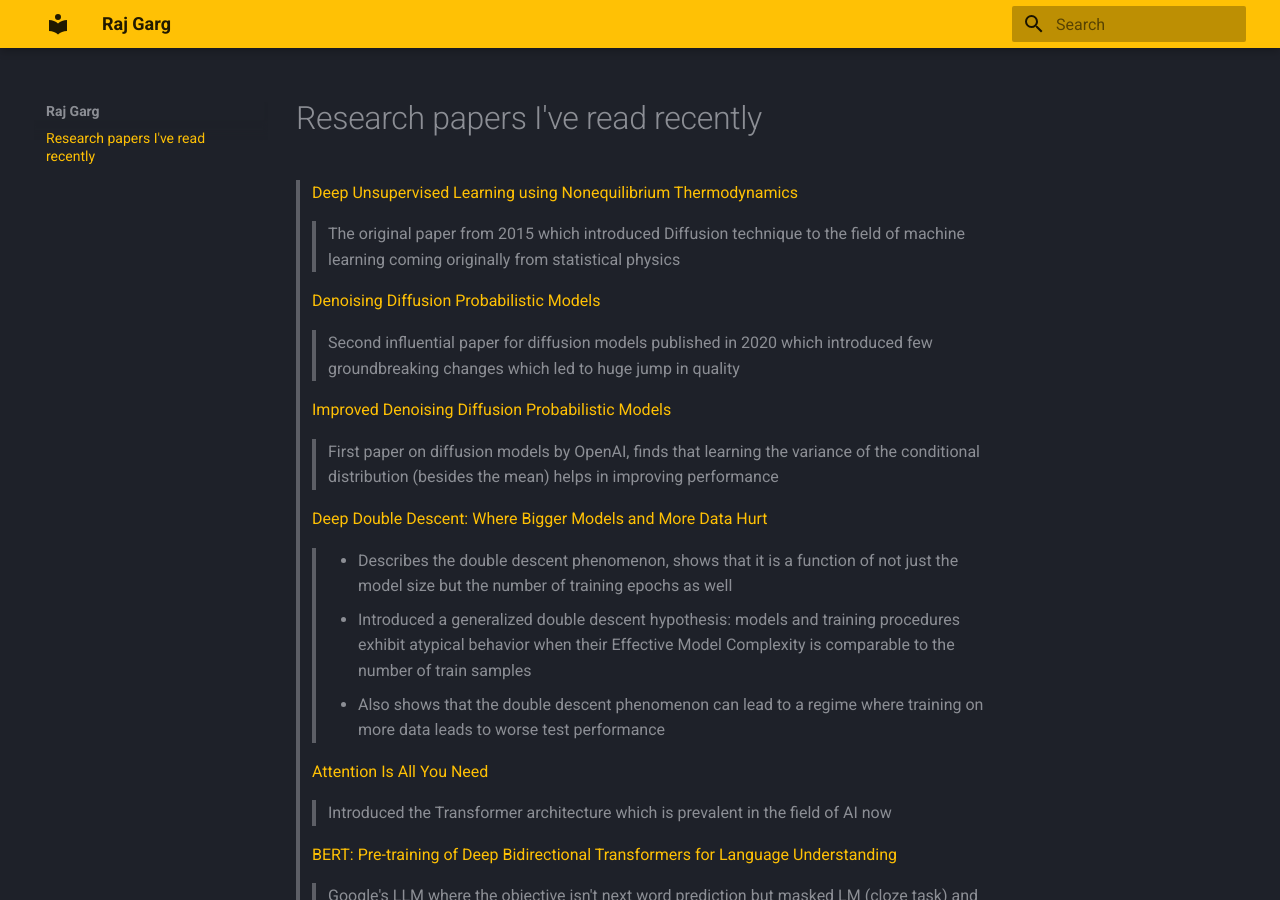
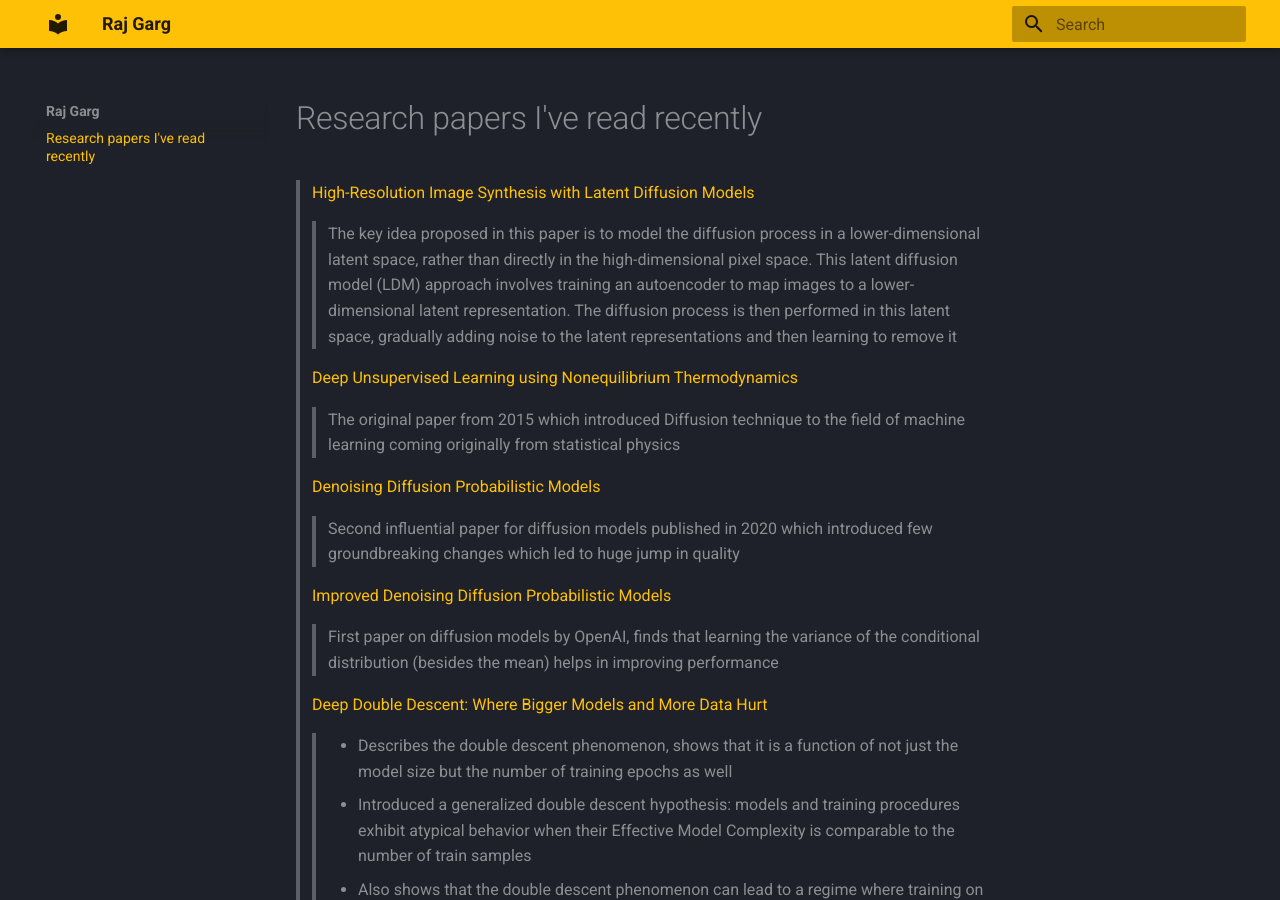
Before and after one commit to rajgarg021/blog, an MkDocs documentation site: the page built from docs/index.md, in a window 1280 px wide and 900 px high. Built offline with MkDocs 1.6.1 and Material for MkDocs 9.7.7, drawn with Linux system fonts in a browser that asks for light colours.

Commit message:
added more papers

```diff
--- a/docs/index.md
+++ b/docs/index.md
@@ -1,4 +1,7 @@
 # Research papers I've read recently
+
+> [High-Resolution Image Synthesis with Latent Diffusion Models](https://arxiv.org/abs/2112.10752)
+>> The key idea proposed in this paper is to model the diffusion process in a lower-dimensional latent space, rather than directly in the high-dimensional pixel space. This latent diffusion model (LDM) approach involves training an autoencoder to map images to a lower-dimensional latent representation. The diffusion process is then performed in this latent space, gradually adding noise to the latent representations and then learning to remove it
 
 > [Deep Unsupervised Learning using Nonequilibrium Thermodynamics](https://arxiv.org/abs/1503.03585)
 >> The original paper from 2015 which introduced Diffusion technique to the field of machine learning coming originally from statistical physics
```
